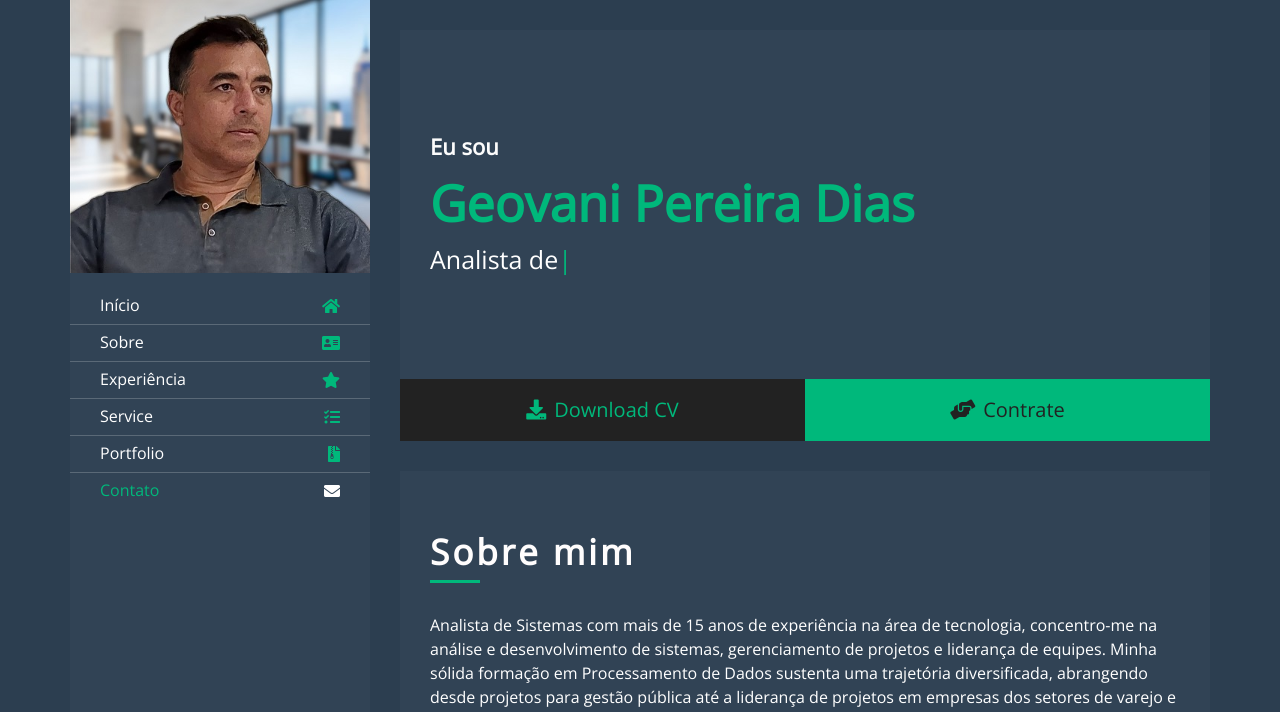
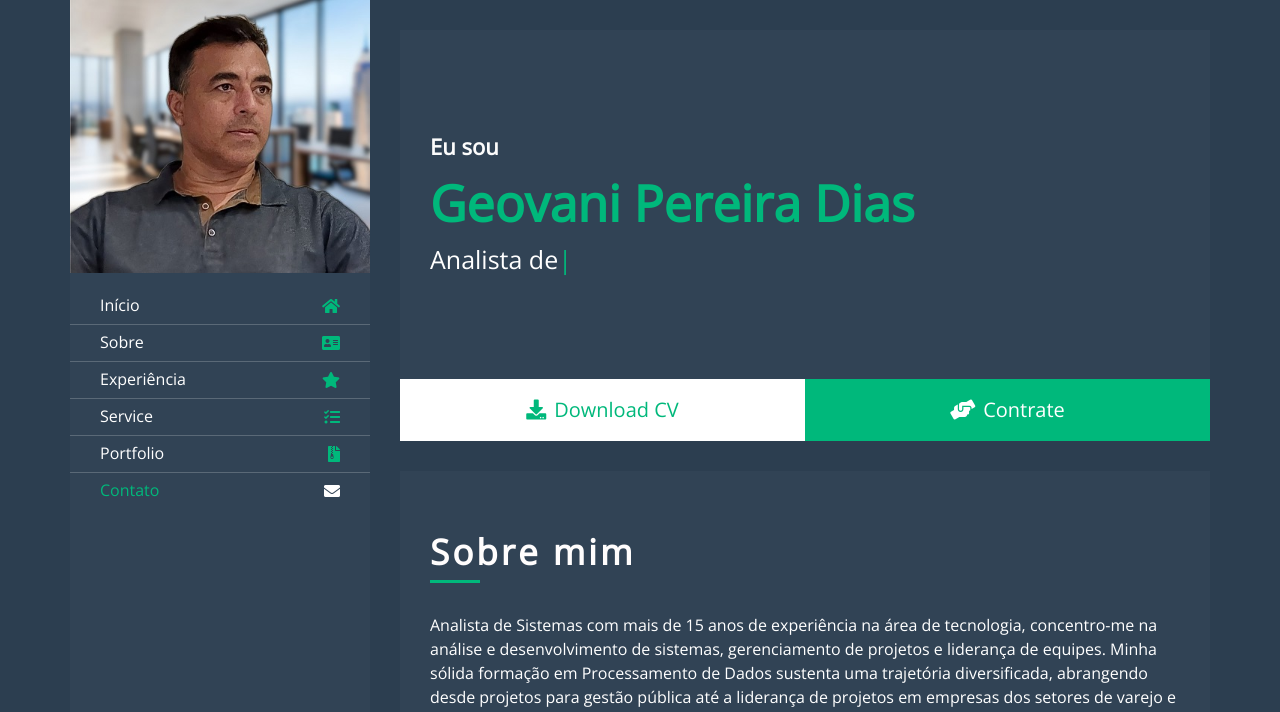
Before and after one commit to gpdias33/Portfolio, a plain HTML site: page index.html in a window 1280 px wide. Shown: the top 712 px of the page. Drawn offline with nearby package versions, Linux system fonts and the light colour scheme.

Commit message:
Add files via upload
Corrigido os botoes dwonloa CV e contrate-me

```diff
--- a/css/style.css
+++ b/css/style.css
@@ -314,7 +314,7 @@ a:focus {
 
 .header .content-inner {
     padding: 100px 30px;
-    background: url(../img/profile.png) right bottom no-repeat;
+    /*background: url(../img/profile.png) right bottom no-repeat;*/
     background-size: contain;
 }
 
@@ -360,12 +360,12 @@ a:focus {
     padding: 15px 0;
     color: #00b87b;
     font-size: 20px;
-    background: #222222;
+    background: #ffffff;
     border-radius: 0;
 }
 
 .large-btn .btn:last-child {
-    color: #222222;
+    color: #ffffff;
     background: #00b87b;
 }
 
```
